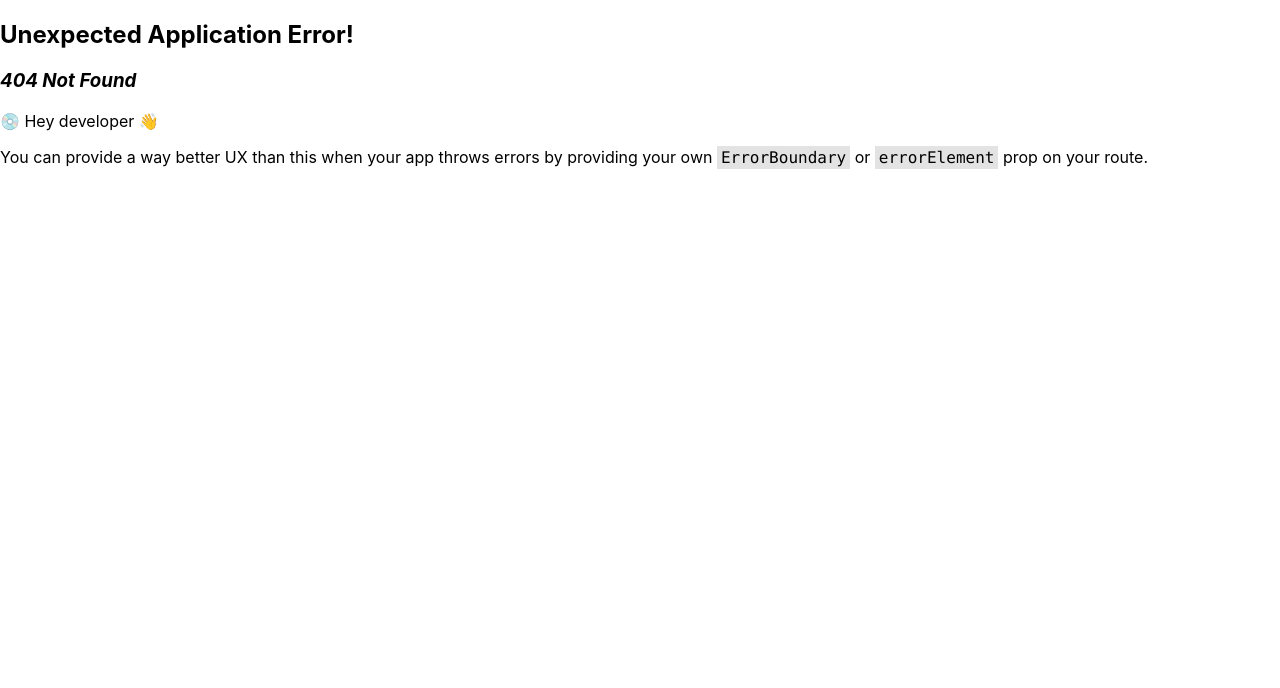
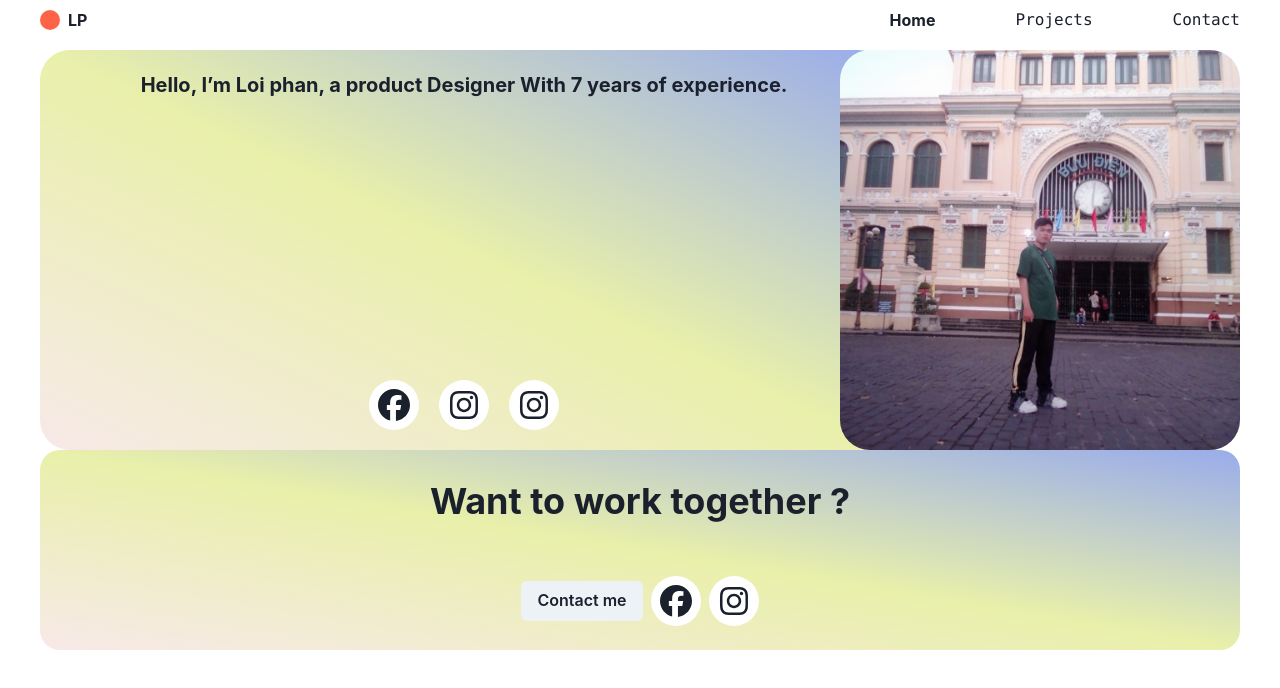
Before and after one commit to Loiphan1003/porfolio, a React (Create React App) app: page /porfolio/about in a window 1280 px wide. Before the commit this address had no page. Shown: the top 688 px of the page. Built offline with nearby package versions, Linux system fonts and the light colour scheme.

Commit message:
xong phan giao dien thong tin, lien lac

```diff
--- a/package.json
+++ b/package.json
@@ -4,6 +4,7 @@
   "homepage": "https://loiphan1003.github.io/porfolio/",
   "private": true,
   "dependencies": {
+    "@chakra-ui/react": "^2.4.9",
     "@emotion/react": "^11.10.5",
     "@emotion/styled": "^11.10.5",
     "@fortawesome/free-brands-svg-icons": "^6.2.1",
@@ -13,6 +14,7 @@
     "@testing-library/jest-dom": "^5.16.5",
     "@testing-library/react": "^13.4.0",
     "@testing-library/user-event": "^13.5.0",
+    "framer-motion": "^8.5.2",
     "react": "^18.2.0",
     "react-dom": "^18.2.0",
     "react-router-dom": "^6.6.1",
--- a/src/App.js
+++ b/src/App.js
@@ -2,6 +2,7 @@ import React from "react";
 import "./App.css";
 import Header from "./components/Header/Header";
 import Content from "./components/content/Content";
+import Contact from "./components/Contact/Contact";
 
 function App() {
 
@@ -9,8 +10,8 @@ function App() {
   return (
     <div className="App">
       <Header  />
-
       <Content />
+      <Contact />
     </div>
   );
 }
--- /dev/null
+++ b/src/components/Contact/Contact.js
@@ -0,0 +1,66 @@
+import React from "react";
+import { Box, Flex, Text, Button, Stack } from "@chakra-ui/react";
+import { FontAwesomeIcon } from "@fortawesome/react-fontawesome";
+import { faInstagram, faFacebook } from "@fortawesome/free-brands-svg-icons";
+
+function Contact(props) {
+  const openNewTab = (url) => {
+    return window.open(url, "_blank");
+  };
+
+  return (
+    <Box paddingLeft="40px" paddingRight="40px" paddingBottom="20px">
+      <Flex
+        flexDirection="column"
+        justifyContent='space-around'
+        w="100%"
+        h="200px"
+        borderRadius="20px"
+        bgGradient="linear(to top right, #f7e9e8, #e9f0aa, #99aceb)"
+      >
+        <Text fontSize='4xl' as='b'>Want to work together ?</Text>
+        <Stack direction="row" alignItems="center" justifyContent='center'>
+          <Button
+            _hover={{
+                backgroundColor: 'black',
+                color: 'white'
+            }}
+        >
+            Contact me
+        </Button>
+
+          <Button
+            borderRadius="50%"
+            h="50px"
+            w="50px"
+            backgroundColor="white"
+            _hover={{ backgroundColor: "#0077b6", color: "white" }}
+            onClick={() =>
+              openNewTab(
+                "https://www.facebook.com/profile.php?id=100004241627166"
+              )
+            }
+          >
+            <FontAwesomeIcon icon={faFacebook} size="2xl" />
+          </Button>
+
+          <Button
+            borderRadius="50%"
+            h="50px"
+            w="50px"
+            backgroundColor="white"
+            _hover={{
+              bgGradient: "linear(to-l, #7928CA, #FF0080)",
+              color: "white",
+            }}
+            onClick={() => openNewTab("https://www.instagram.com/loiphan_lp/")}
+          >
+            <FontAwesomeIcon icon={faInstagram} size="2xl" />
+          </Button>
+        </Stack>
+      </Flex>
+    </Box>
+  );
+}
+
+export default Contact;
--- a/src/components/Header/Header.js
+++ b/src/components/Header/Header.js
@@ -1,56 +1,45 @@
 import React from "react";
-import styles from "./Header.module.css";
 import { FontAwesomeIcon } from "@fortawesome/react-fontawesome";
 import { faBars, faX } from "@fortawesome/free-solid-svg-icons";
 import { Slide, Paper } from "@mui/material";
-import HeaderSlice from "./HeaderSlice";
+import { Flex, Text, Box } from "@chakra-ui/react";
 
 export default function Header() {
-  const [openMenu, setOpenMenu] = React.useState(false);
+  const [selectMenu, setSelectMenu] = React.useState(0);
+
+  React.useEffect(() => {}, [selectMenu]);
 
   return (
-    <>
-      <div className={styles.header}>
-        <div className={styles.logo}>
-           <a href={'/'}>Logo</a>
-          </div>
-        <ul className={styles.menu}>
-          <li>About</li>
-        </ul>
-        <div className={styles.contact}>Get Contact</div>
-        <div className={styles.menuWrap}>
-          <div
-            onClick={() => (openMenu ? setOpenMenu(false) : setOpenMenu(true))}
-          >
-            {openMenu ? (
-              <>
-                <p>COLSE</p>
-                <FontAwesomeIcon icon={faX} />
-              </>
-            ) : (
-              <>
-                <p>MENU</p>
-                <FontAwesomeIcon icon={faBars} />
-              </>
-            )}
-          </div>
-        </div>
+    <Flex padding="0 40px" h={10} justifyContent="space-between">
+      <Box display="flex" dir="row" alignItems="center" gap={2} h={10}>
+        <Box h={5} w={5} borderRadius="50%" bg="tomato" />
+        <Text as="b">LP</Text>
+      </Box>
 
-        <Slide
-          in={openMenu}
-          style={{
-            display: "flex",
-            position: "absolute",
-            width: "100%",
-            top: "0",
-            left: "0",
-          }}
+      <Box
+        display={{ base: "none", md: "flex" }}
+        dir="row"
+        gap={20}
+        alignItems="center"
+      >
+        <Text
+          _hover={{ cursor: "pointer" }}
+          onClick={() => setSelectMenu(0)}
+          as={selectMenu === 0 ? "b" : "samp"}
         >
-          <Paper elevation={1}>
-            <HeaderSlice />
-          </Paper>
-        </Slide>
-      </div>
-    </>
+          Home
+        </Text>
+        <Text
+          onClick={() => setSelectMenu(1)}
+          _hover={{ cursor: "pointer" }}
+          as={selectMenu === 1 ? "b" : "samp"}
+        >Projects</Text>
+        <Text
+          onClick={() => setSelectMenu(2)}
+          _hover={{ cursor: "pointer" }}
+          as={selectMenu === 2 ? "b" : "samp"}
+        >Contact</Text>
+      </Box>
+    </Flex>
   );
 }
--- a/src/components/Header/Header.module.css
+++ /dev/null
@@ -1,90 +0,0 @@
-:root {
-    --background-color: #050a18;
-}
-
-.header {
-    width: 100%;
-    height: 80px;
-    display: flex;
-    flex-direction: row;
-    align-items: center;
-    justify-content: space-between;
-    padding: 0 20px;
-    box-sizing: border-box;
-    color: white;
-    background-color: var(--background-color);
-    position: fixed;
-    border-style: solid;
-    border-top: none;
-    border-left: none;
-    border-right: none;
-    border-width: 1px;
-    border-bottom-color: white;
-}
-
-.logo {
-    display: flex;
-    width: calc(100% - 80%);
-    flex-direction: row;
-    z-index: 11;
-}
-.logo > a{
-    text-decoration: none;
-    color: white;
-}
-.menu {
-    list-style: none;
-    display: flex;
-    align-items: center;
-    width: 200px;
-    flex-direction: row;
-}
-
-.menu::after {
-    content: '';
-    background-color: white;
-    height: 100px;
-    width: 1px;
-    margin-left: 20px;
-}
-
-.menuWrap {
-    display: none;
-}
-
-/* For Tablet View */
-@media screen and (max-width: 992px) {
-
-    .menu,
-    .contact {
-        display: none;
-    }
-
-    .menuWrap {
-        display: flex;
-        flex-direction: row;
-        align-items: center;
-        cursor: pointer;
-    }
-
-    .menuWrap>div {
-        display: flex;
-        flex-direction: row;
-        align-items: center;
-        gap: 10px;
-        z-index: 11;
-    }
-
-    .menuWrap:hover {
-        color: blueviolet;
-        transition: 0.5s;
-    }
-
-    .menuWrap::before {
-        content: '';
-        height: 80px;
-        width: 1px;
-        margin-right: 30px;
-        background-color: white;
-    }
-}
--- a/src/components/Header/HeaderSlice.js
+++ /dev/null
@@ -1,51 +0,0 @@
-import React from "react";
-import styles from "./HeaderSlice.module.css";
-import { FontAwesomeIcon } from "@fortawesome/react-fontawesome";
-import {
-  faTwitter,
-  faLinkedin,
-  faFacebook,
-} from "@fortawesome/free-brands-svg-icons";
-
-const menu = [
-  {
-    name: "about",
-    path: "/about",
-  },
-  {
-    name: "contact",
-    path: "/contact",
-  },
-];
-
-export default function HeaderSlice() {
-  return (
-    <div className={styles.container}>
-      <div>
-        <div className={styles.listMenu}>
-          {menu.map((i) => {
-            return (
-              <div key={i.name} className={styles.menu}>
-                <a href={i.path}> {i.name}</a>
-              </div>
-            );
-          })}
-        </div>
-
-        <div className={styles.listButton}>
-          <div className={styles.button}>
-            <FontAwesomeIcon icon={faTwitter} size="2x" />
-          </div>
-
-          <div className={styles.button}>
-            <FontAwesomeIcon icon={faLinkedin} size="2x" />
-          </div>
-
-          <div className={styles.button}>
-            <FontAwesomeIcon icon={faFacebook} size="2x" />
-          </div>
-        </div>
-      </div>
-    </div>
-  );
-}
--- a/src/components/Header/HeaderSlice.module.css
+++ /dev/null
@@ -1,74 +0,0 @@
-:root{
-    --background-color: #050a18;
-}
-
-.container {
-    width: 100%;
-    height: 100vh;
-    background-color: var(--background-color);
-    display: flex;
-    justify-content: center;
-    align-items: center;
-}
-
-.container > div {
-    color: white;
-    display: flex;
-    width: 100%;
-    flex-direction: column;
-    align-items: center;
-    gap: 20px;
-}
-
-.listMenu{
-    display: flex;
-    flex-direction: column;
-    justify-content: center;
-    align-items: center;
-    gap: 20px;
-    width: 500px;
-}
-.listMenu > div{
-    font-size: 70px;
-    text-transform: uppercase;
-    cursor: pointer;
-}
-.listMenu > div > a{
-    transition: 0.5s;
-    text-decoration: none;
-    color: white;
-}
-.listMenu > div:hover > a{
-    color: blueviolet;
-    font-size: 90px;
-}
-
-.listButton{
-    width: fit-content;
-    height: 300px;
-    display: flex;
-    padding: 0 10px;
-    box-sizing: border-box;
-    flex-direction: row;
-    align-items: center;
-    justify-content: space-between;
-    gap: 20px;
-}
-.button{
-    width: 100px;
-    height: 100px;
-    display: flex;
-    justify-content: center;
-    align-items: center;
-    border-style: solid;
-    border-color: white;
-    border-radius: 50%;
-    transition: all 0.25s ease-in-out;
-    cursor: pointer;
-}
-.button:hover{
-    width: 70px;
-    height: 70px;
-    border-color: blueviolet;
-    color: blueviolet;
-}
--- a/src/components/content/Content.js
+++ b/src/components/content/Content.js
@@ -1,22 +1,120 @@
-import React from 'react'
-import styles from './Content.module.css';
-import { FontAwesomeIcon } from '@fortawesome/react-fontawesome';
-import { faHand } from '@fortawesome/free-solid-svg-icons';
-import image1 from '../../assets/images/lp.jpg';
+import React from "react";
+// import styles from './Content.module.css';
+import { FontAwesomeIcon } from "@fortawesome/react-fontawesome";
+// import { faHand } from "@fortawesome/free-solid-svg-icons";
+import { faInstagram, faFacebook } from "@fortawesome/free-brands-svg-icons";
+import {
+  Box,
+  Text,
+  Flex,
+  Image,
+  Stack,
+  Button,
+  ScaleFade,
+} from "@chakra-ui/react";
+import imamgeLP from "../../assets/images/lp.jpg";
 
 export default function Content() {
+  // const { isOpen, onToggle } = useDisclosure()
+
+  const openNewTab = (url) => {
+    return window.open(url, "_blank");
+  };
+
+  // React.useEffect(() => {
+  //   onToggle()
+  // }, [])
+
   return (
-    <div className={styles.container}>
+    <Flex
+      p="0 40px"
+      flexDirection={{ base: "column-reverse", md: 'row' }}
+      justifyContent={{ md: 'space-between'}}
+      gap={{ base: '20px'}}
+      w="100%"
+    >
+      <ScaleFade in={true} w='100%'>
+        <Box
+          marginTop={{ md:'10px'}}
+          p="20px 30px"
+          w={{ base: "100%", md: "40px", lg: "120%" }}
+          h={{ base: "300px", md: "40px", lg: "400px" }}
+          borderRadius="30px"
+          bgGradient="linear(to top right, #f7e9e8, #e9f0aa, #99aceb)"
+          display="flex"
+          flexDirection="column"
+          justifyContent="space-between"
+        >
+          <Text as='b' fontSize={{ base: '20px'}}>Hello, I’m Loi phan, a product Designer With 7 years of experience.</Text>
 
-      <div className={styles.homeItem}>
-        <div>
-          <FontAwesomeIcon icon={faHand} size='2x'/>
-          <p>Hi, I am Loi Phan. A Web Developer</p>
-        </div>
+          <Button
+            backgroundColor='black'
+            color='white'
+            borderRadius='30px'
+            h='50px'
+            _hover={{
+              backgroundColor: 'blackAlpha.600'
+            }}
+            display='none'
+            >
+              Contact me
+            </Button>
 
-        <img src={image1} alt='LP images'/>
-      </div>
+          <Stack spacing={{ base: '20', md:'5'}} direction="row" justifyContent={{ base: 'center'}}>
+            <Button
+              borderRadius="50%"
+              h="50px"
+              w="50px"
+              backgroundColor="white"
+              _hover={{ backgroundColor: "#0077b6", color: "white" }}
+              onClick={() =>
+                openNewTab(
+                  "https://www.facebook.com/profile.php?id=100004241627166"
+                )
+              }
+            >
+              <FontAwesomeIcon icon={faFacebook} size="2xl" />
+            </Button>
 
-    </div>
-  )
+            <Button
+              borderRadius="50%"
+              h="50px"
+              w="50px"
+              backgroundColor="white"
+              _hover={{
+                bgGradient: "linear(to-l, #7928CA, #FF0080)",
+                color: "white",
+              }}
+              onClick={() =>
+                openNewTab("https://www.instagram.com/loiphan_lp/")
+              }
+            >
+              <FontAwesomeIcon icon={faInstagram} size="2xl" />
+            </Button>
+
+            <Button
+              borderRadius="50%"
+              h="50px"
+              w="50px"
+              backgroundColor="white"
+            >
+              <FontAwesomeIcon icon={faInstagram} size="2xl" />
+            </Button>
+          </Stack>
+        </Box>
+      </ScaleFade>
+
+      <ScaleFade in={true}>
+        <Box marginTop={{ base:'10px', md: '10px'}} boxSize="100%">
+          <Image
+            borderRadius="30px"
+            h={{ base: "auto", md: "40px", lg: "400px" }}
+            w={{ base: "100%", md: "40px", lg: "318%" }}
+            src={imamgeLP}
+            alt="LP"
+          />
+        </Box>
+      </ScaleFade>
+    </Flex>
+  );
 }
--- a/src/components/content/Content.module.css
+++ b/src/components/content/Content.module.css
@@ -1,7 +1,6 @@
 :root{
     --padding-top: 80px;
 }
-
 
 .container{
     width: 100%;
--- a/src/index.js
+++ b/src/index.js
@@ -1,11 +1,12 @@
-import React from 'react';
-import ReactDOM from 'react-dom/client';
-import './index.css';
-import App from './App';
-import reportWebVitals from './reportWebVitals';
+import React from "react";
+import ReactDOM from "react-dom/client";
+import "./index.css";
+import App from "./App";
+import { ChakraProvider } from "@chakra-ui/react";
+import reportWebVitals from "./reportWebVitals";
 import { RouterProvider, createBrowserRouter } from "react-router-dom";
-import DefaultLayout from './layouts/DefaultLayout';
-import Header from './components/Header/Header';
+import DefaultLayout from "./layouts/DefaultLayout";
+import Header from "./components/Header/Header";
 
 const router = createBrowserRouter([
   {
@@ -13,17 +14,17 @@ const router = createBrowserRouter([
     element: <App />,
   },
   {
-    path: '/about',
-    element:
-    <DefaultLayout header={<Header />}/>
-  }
+    path: `/porfolio/about`,
+    element: <DefaultLayout header={<Header />} />,
+  },
 ]);
 
-
-const root = ReactDOM.createRoot(document.getElementById('root'));
+const root = ReactDOM.createRoot(document.getElementById("root"));
 root.render(
   <React.StrictMode>
-    <RouterProvider router={router} />
+    <ChakraProvider>
+      <App />
+    </ChakraProvider>
   </React.StrictMode>
 );
 
```
Also changed, not shown: 9 other files (tests, documents, lock files or other folders).
